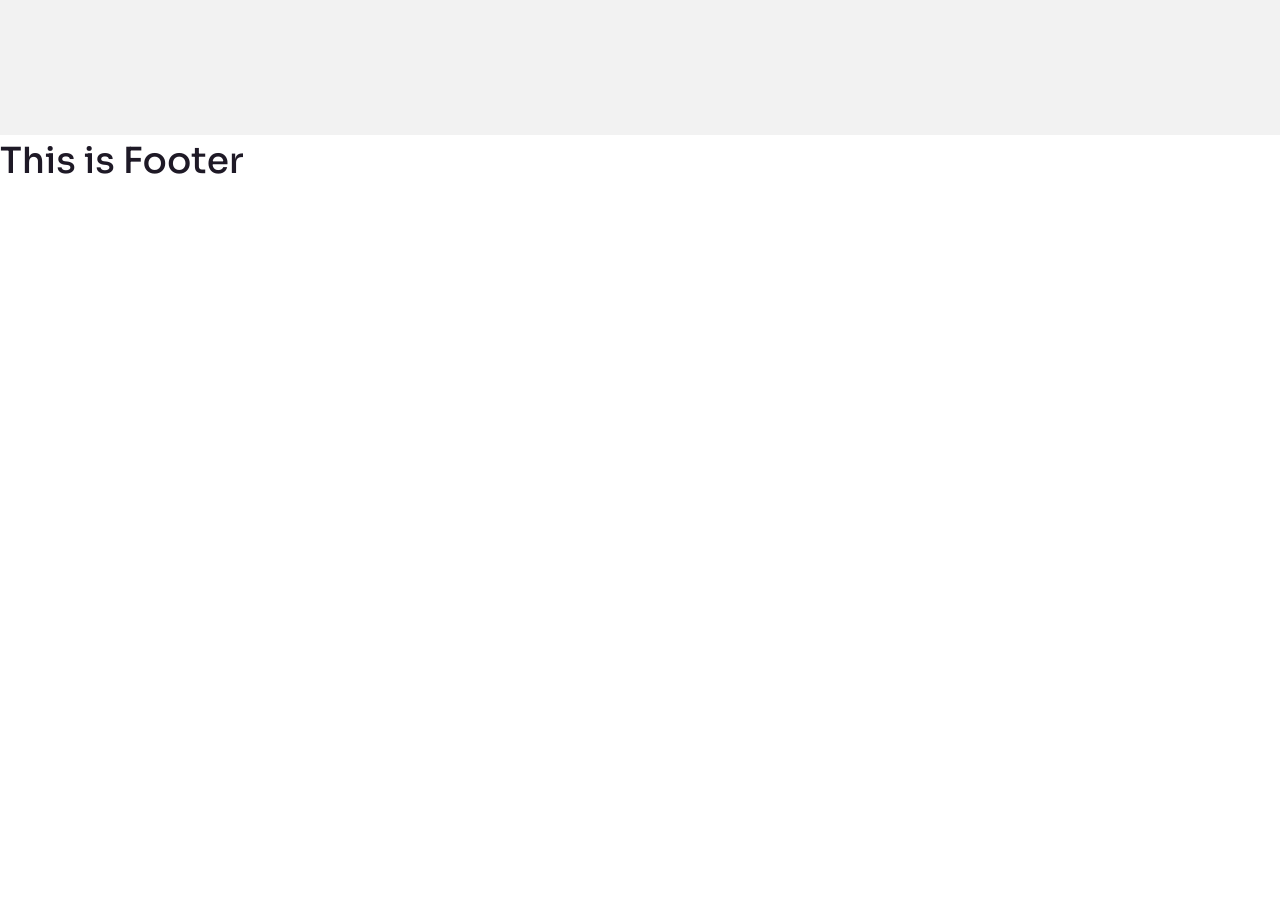
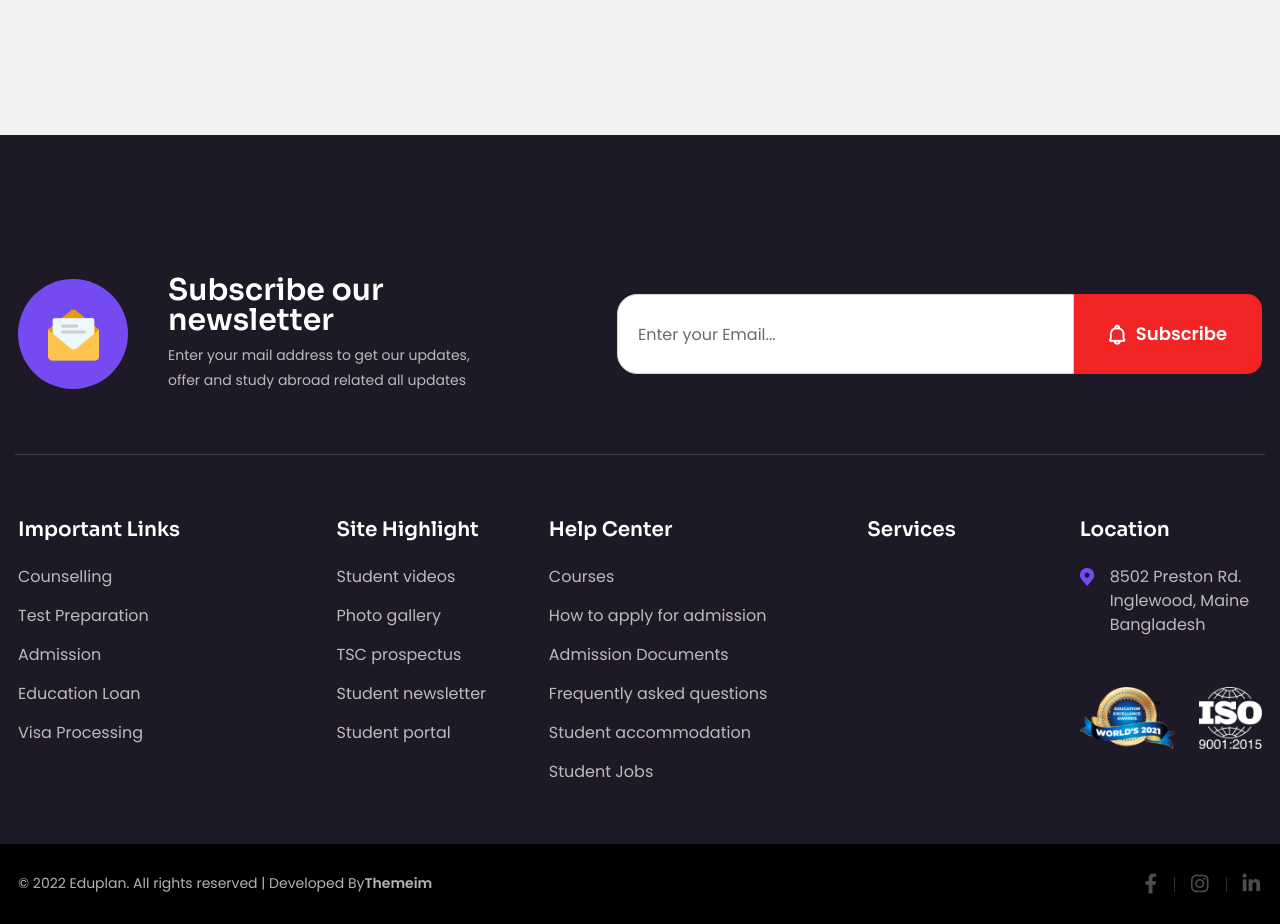
Before and after one commit to siampathan/GTCL_frontend, a React (Vite) app: page / in a window 1280 px wide. Shown: the part 7420-8344 px from the top of the page. Before the commit the page ends 7615 px from the top, so only its background shows below. Built offline with nearby package versions, Linux system fonts and the light colour scheme.

Commit message:
include footer section

```diff
--- a/src/App.jsx
+++ b/src/App.jsx
@@ -30,6 +30,7 @@ import {
   Blog_section,
   Blogright_section,
   Blog_classic,
+  Footer_section,
 } from "./data/data";
 import AboutUs from "./components/aboutUs/aboutUs";
 import OurServices from "./pages/ourServices/ourServices";
@@ -48,6 +49,7 @@ import CourseWidget from "./pages/courseWidget/courseWidget";
 import AllCourses from "./pages/allCourses/allCourses";
 import BlogSection from "./components/blogSection/blogSection";
 import BlogClassic from "./components/blogClassic/blogClassic";
+import Footer from "./components/footer/footer";
 
 function App() {
   return (
@@ -185,7 +187,7 @@ function App() {
           element={<ContactUs data={Contact_us[0]} />}
         />
       </Routes>
-      <h2>This is Footer</h2>
+      <Footer data={Footer_section[0]} data2={Footer_section[1]} />
     </>
   );
 }
--- a/src/components/footer/footer.jsx
+++ b/src/components/footer/footer.jsx
@@ -1,5 +1,165 @@
-const Footer = () => {
-  return <div>this is footer sections .........</div>;
+const Footer = ({ data, data2 }) => {
+  let contents = data2.content;
+  let contents2 = data2.content2;
+  let contents3 = data2.content3;
+  let contensts4 = data2.content4;
+  return (
+    <footer className="footer-area style-01">
+      <div className="footer-top">
+        <div className="container custom-container-01">
+          <div className="row">
+            <div className="col-lg-12 col-md-12 col-sm-12">
+              <div className="footer-widget widget widget_subscribe">
+                <div className="subscibe-wrapper">
+                  <div className="content-wrap">
+                    <div className="icon">
+                      <img src={data?.imageLink} alt="" />
+                    </div>
+                    <div className="content">
+                      <h4 className="title">{data?.title}</h4>
+                      <p>{data?.desc}</p>
+                    </div>
+                  </div>
+                  <div className="subscribe-form">
+                    <div className="form-group">
+                      <input
+                        type="text"
+                        name="fname"
+                        placeholder="Enter your Email..."
+                        className="form-control"
+                        required=""
+                        aria-required="true"
+                      />
+                      <div className="btn-wrap">
+                        <a href="service-single.html" className="subscribe-btn">
+                          <img src={data?.imageLink2} alt="" />
+                          {data?.buttonContent}
+                        </a>
+                      </div>
+                    </div>
+                  </div>
+                </div>
+              </div>
+            </div>
+          </div>
+          <div className="footer-middle">
+            <div className="row">
+              <div className="col-lg-3 col-md-6 col-sm-6">
+                <div className="footer-widget widget widget_nav_menu">
+                  <h4 className="widget-headline">{data2?.title}</h4>
+                  <ul>
+                    {contents?.map((item, indx) => {
+                      return (
+                        <li key={indx}>
+                          <a href="#">{item}</a>
+                        </li>
+                      );
+                    })}
+                  </ul>
+                </div>
+              </div>
+              <div className="col-lg-2 col-md-6 col-sm-6">
+                <div className="footer-widget widget widget_nav_menu">
+                  <h4 className="widget-headline">{data2?.title2}</h4>
+                  <ul>
+                    {contents2?.map((item, indx) => {
+                      return (
+                        <li key={indx}>
+                          <a href="#">{item}</a>
+                        </li>
+                      );
+                    })}
+                  </ul>
+                </div>
+              </div>
+              <div className="col-lg-3 col-md-6 col-sm-6">
+                <div className="footer-widget widget widget_nav_menu">
+                  <h4 className="widget-headline">{data2?.title3}</h4>
+                  <ul>
+                    {contents3?.map((item, indx) => {
+                      return (
+                        <li key={indx}>
+                          <a href="#">{item}</a>
+                        </li>
+                      );
+                    })}
+                  </ul>
+                </div>
+              </div>
+              <div className="col-lg-2 col-md-6 col-sm-6">
+                <div className="footer-widget widget widget_nav_menu">
+                  <h4 className="widget-headline">{data2?.title4}</h4>
+                  <ul>
+                    {contensts4?.map((item, indx) => {
+                      return (
+                        <li key={indx}>
+                          <a href="#">{item}</a>
+                        </li>
+                      );
+                    })}
+                  </ul>
+                </div>
+              </div>
+              <div className="col-lg-2 col-md-6 col-sm-6">
+                <div className="footer-widget widget widget_nav_menu">
+                  <h4 className="widget-headline">{data?.location_heading}</h4>
+                  <ul className="contact_info_list">
+                    <li className="single-info-item">
+                      <div className="icon">
+                        <img src={data?.location_image} alt="" />
+                      </div>
+                      <div className="details">{data?.address}</div>
+                    </li>
+                    <li className="single-info-item">
+                      <div className="icon me-4">
+                        <img src={data?.icon_image} alt="" />
+                      </div>
+                      <div className="icon">
+                        <img src={data?.icon_image2} alt="" />
+                      </div>
+                    </li>
+                  </ul>
+                </div>
+              </div>
+            </div>
+          </div>
+        </div>
+      </div>
+      <div className="copyright-area">
+        <div className="container custom-container-01">
+          <div className="row">
+            <div className="col-lg-12">
+              <div className="copyright-area-inner">
+                <p>
+                  {data?.copyright_desc}
+                  <span>{data?.sub_copyright}</span>
+                </p>
+                <div className="footer-social-area">
+                  <ul className="social-icon-02">
+                    <li>
+                      <a href="#0">
+                        <i className="fab fa-facebook-f" />
+                      </a>
+                    </li>
+                    <li>
+                      <a href="#0">
+                        <i className="fab fa-instagram" />
+                      </a>
+                    </li>
+                    <li>
+                      <a href="#0">
+                        <i className="fab fa-linkedin-in" />
+                      </a>
+                    </li>
+                  </ul>
+                </div>
+              </div>
+            </div>
+          </div>
+        </div>
+      </div>
+    </footer>
+  );
 };
 
 export default Footer;
--- a/src/data/data.js
+++ b/src/data/data.js
@@ -78,6 +78,12 @@ import Tag_icon from "../assets/img/icon/tag.png";
 import Calander_icon from "../assets/img/icon/calander-book.png";
 import Blogposter_image from "../assets/img/sections/blog/blog-04.png";
 import BlogSide_image from "../assets/img/sections/blog/blog-side-02.png";
+
+import Footer_image from "../assets/img/icon/newslater.png";
+import Footer_bell from "../assets/img/icon/bell.png";
+import Footerlocation_image from "../assets/img/icon/location-02.png";
+import Footer_icon from "../assets/img/icon/edu-award.png";
+import Footer_icon2 from "../assets/img/icon/iso.png";
 
 export const Navbar_data = [
   {
@@ -1777,3 +1783,57 @@ export const Faq_section = [
     buttonContent: "Ask Your question",
   },
 ];
+
+export const Footer_section = [
+  {
+    title: "Subscribe our newsletter",
+    desc: `Enter your mail address to get our updates, offer and study abroad
+    related all updates`,
+    buttonContent: "subscribe",
+    imageLink: `${Footer_image}`,
+    imageLink2: `${Footer_bell}`,
+    location_image: `${Footerlocation_image}`,
+    icon_image: `${Footer_icon}`,
+    icon_image2: `${Footer_icon2}`,
+    location_heading: "Location",
+    address: `8502 Preston Rd. Inglewood, Maine Bangladesh`,
+    copyright_desc: `© 2022 Eduplan. All rights reserved | Developed By`,
+    sub_copyright: "Themeim",
+  },
+  {
+    title: "Important Links",
+    content: [
+      `Terms and conditions`,
+      `Terms and conditions`,
+      `Terms and conditions`,
+      `Terms and conditions`,
+      `Terms and conditions`,
+      `Terms and conditions`,
+    ],
+    title2: "Site Highlight",
+    content2: [
+      `Student videos`,
+      `Photo gallery`,
+      `TSC prospectus`,
+      `Student newsletter`,
+      `Student portal`,
+    ],
+    title3: "Help Center",
+    content3: [
+      `Courses`,
+      `How to apply for admission`,
+      `Admission Documents`,
+      `Frequently asked questions`,
+      `Student accommodation`,
+      `Student Jobs`,
+    ],
+    title4: "Services",
+    content: [
+      `Counselling`,
+      `Test Preparation`,
+      `Admission`,
+      `Education Loan`,
+      `Visa Processing`,
+    ],
+  },
+];
```
